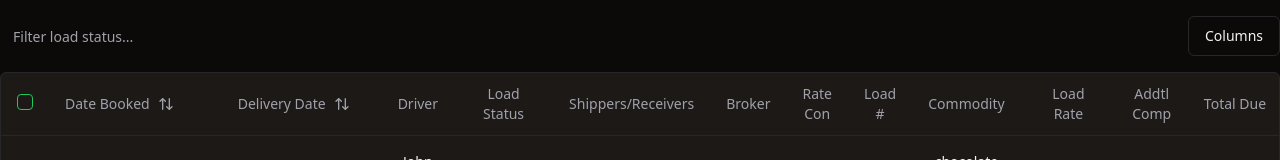
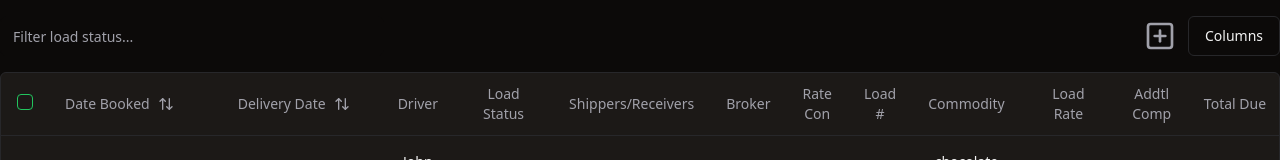
Before and after one commit to joelljones/tms, a Next.js app: page /loads in a window 1280 px wide. Shown: the top 160 px of the page. Built offline with nearby package versions, Linux system fonts and the light colour scheme.

Commit message:
refactor: create add new row button

```diff
--- a/src/app/loads/data-table.jsx
+++ b/src/app/loads/data-table.jsx
@@ -35,6 +35,8 @@ import {
 import { Button } from '@/components/ui/button';
 
 import { Badge } from '@/components/ui/badge';
+
+import { PlusSquare } from 'lucide-react';
 
 // interface DataTableProps<TData, TValue> {
 //   columns: ColumnDef<TData, TValue>[]
@@ -87,12 +89,21 @@ export default function DataTable({ columns, data }) {
           className="dark:border-background dark:ring-offset-background dark:placeholder:text-muted-foreground dark:focus-visible:ring-ring max-w-sm dark:bg-background dark:text-muted-foreground dark:data-[state=active]:bg-background"
         />
 
+        <div className="ml-auto flex">
+          {/* ADD ROW BTN */}
+          <Button
+            variant="ghost"
+            className="focus-visible:ring-0 focus-visible:ring-offset-0 p-2 mr-1"
+          >
+            <PlusSquare className="size-8 text-muted-foreground hover:text-foreground" />
+          </Button>
+
           {/* COLUMN VISIBILITY TOGGLE */}
           <DropdownMenu>
             <DropdownMenuTrigger asChild>
               <Button
                 variant="outline"
-              className="ml-auto focus-visible:ring-0 focus-visible:ring-offset-0"
+                className="focus-visible:ring-0 focus-visible:ring-offset-0"
               >
                 Columns
               </Button>
@@ -117,6 +128,7 @@ export default function DataTable({ columns, data }) {
                 })}
             </DropdownMenuContent>
           </DropdownMenu>
+        </div>
       </div>
 
       {/* TABLE */}
```
Lines whose indentation alone changed are shown as unchanged.
